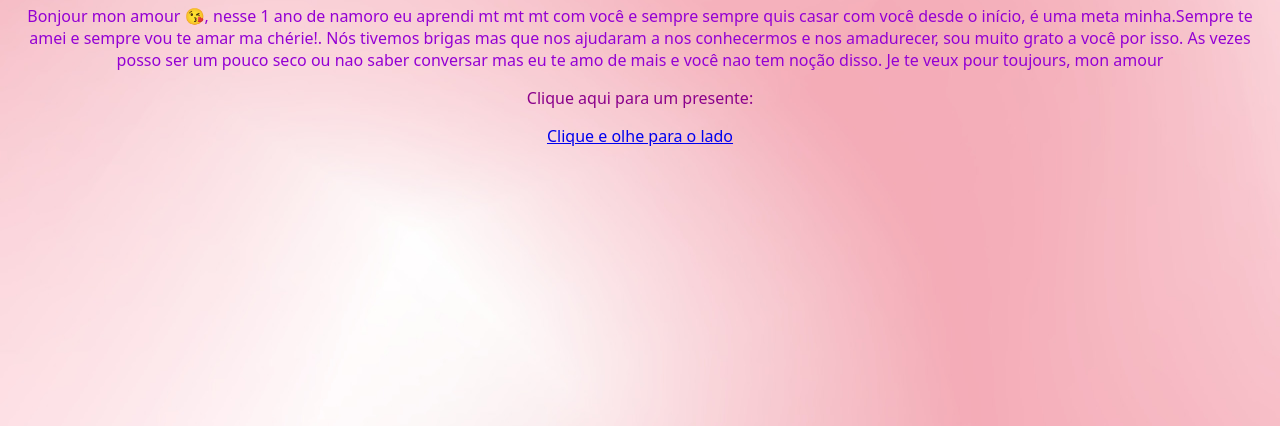
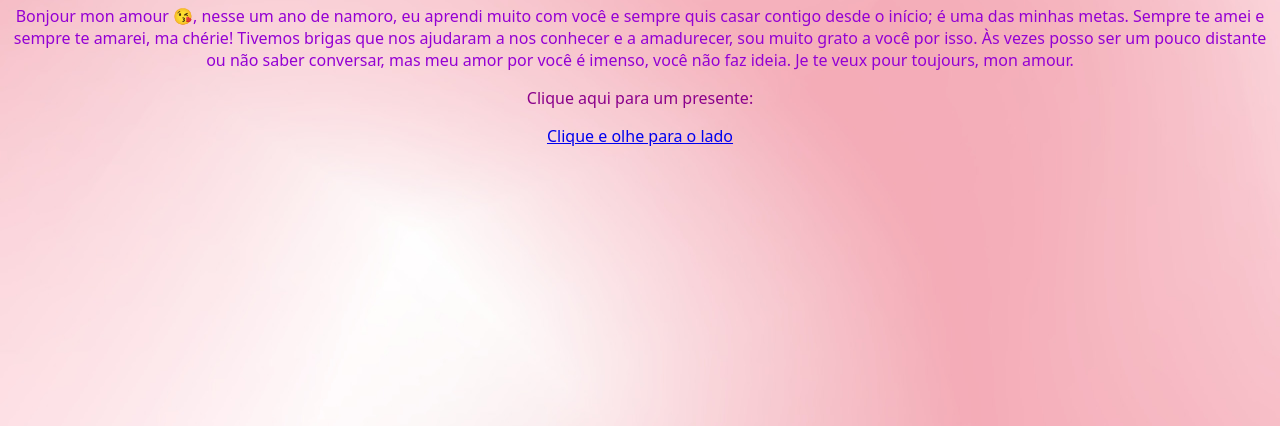
Before and after one commit to thomazip/mon-amoureux, a plain HTML site: page index.html in a window 1280 px wide. Shown: the part 374-800 px from the top of the page. Drawn offline with Linux system fonts and the light colour scheme.

Commit message:
Update index.html

```diff
--- a/index.html
+++ b/index.html
@@ -33,7 +33,7 @@
       </div>
       <h1>Te amo minha princesa!❤</h1>
       <p id="textinho">
-        Bonjour mon amour 😘, nesse 1 ano de namoro eu aprendi mt mt mt com você e sempre sempre quis casar com você desde o início, é uma meta minha.Sempre te amei e sempre vou te amar ma chérie!. Nós tivemos brigas mas que nos ajudaram a nos conhecermos e nos amadurecer, sou muito grato a você por isso. As vezes posso ser um pouco seco ou nao saber conversar mas eu te amo de mais e você nao tem noção disso. Je te veux pour toujours, mon amour
+        Bonjour mon amour 😘, nesse um ano de namoro, eu aprendi muito com você e sempre quis casar contigo desde o início; é uma das minhas metas. Sempre te amei e sempre te amarei, ma chérie! Tivemos brigas que nos ajudaram a nos conhecer e a amadurecer, sou muito grato a você por isso. Às vezes posso ser um pouco distante ou não saber conversar, mas meu amor por você é imenso, você não faz ideia. Je te veux pour toujours, mon amour.
       </p>
 
         <p id="presente">Clique aqui para um presente:</p>
```
